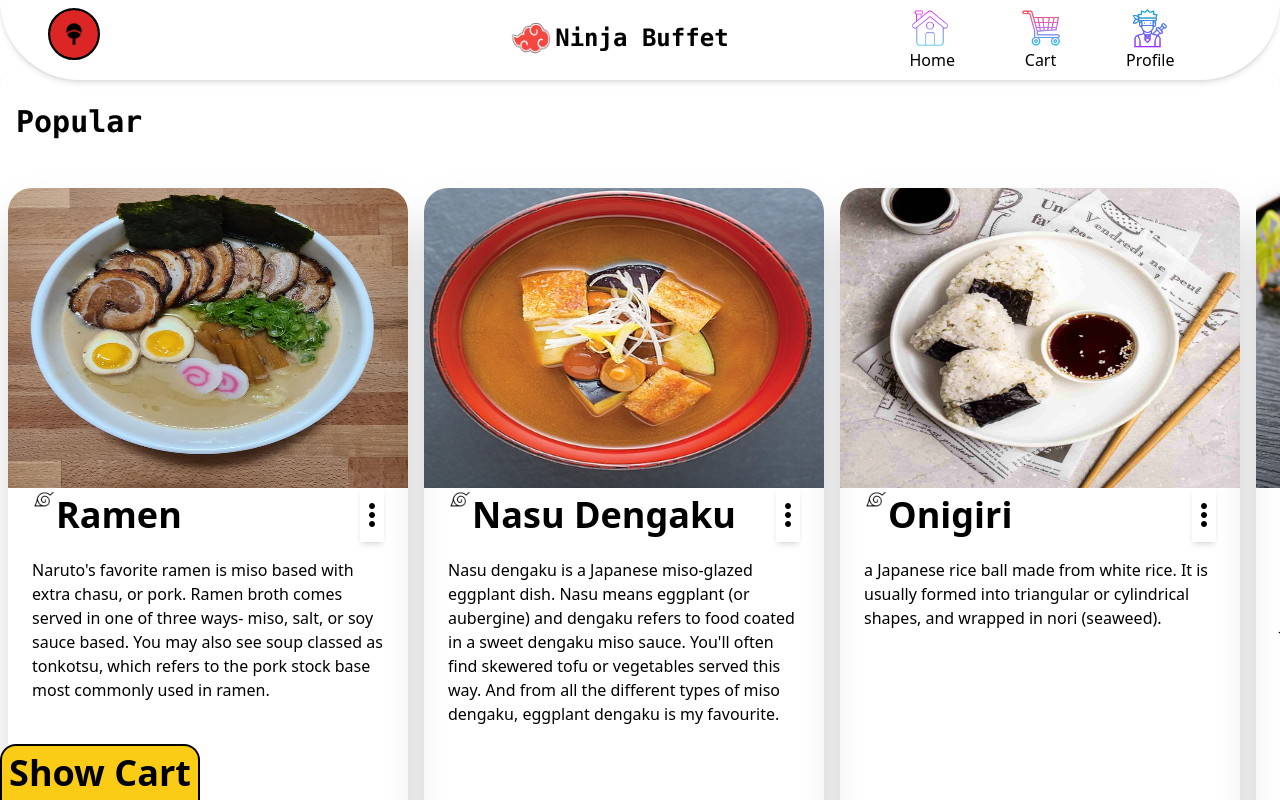
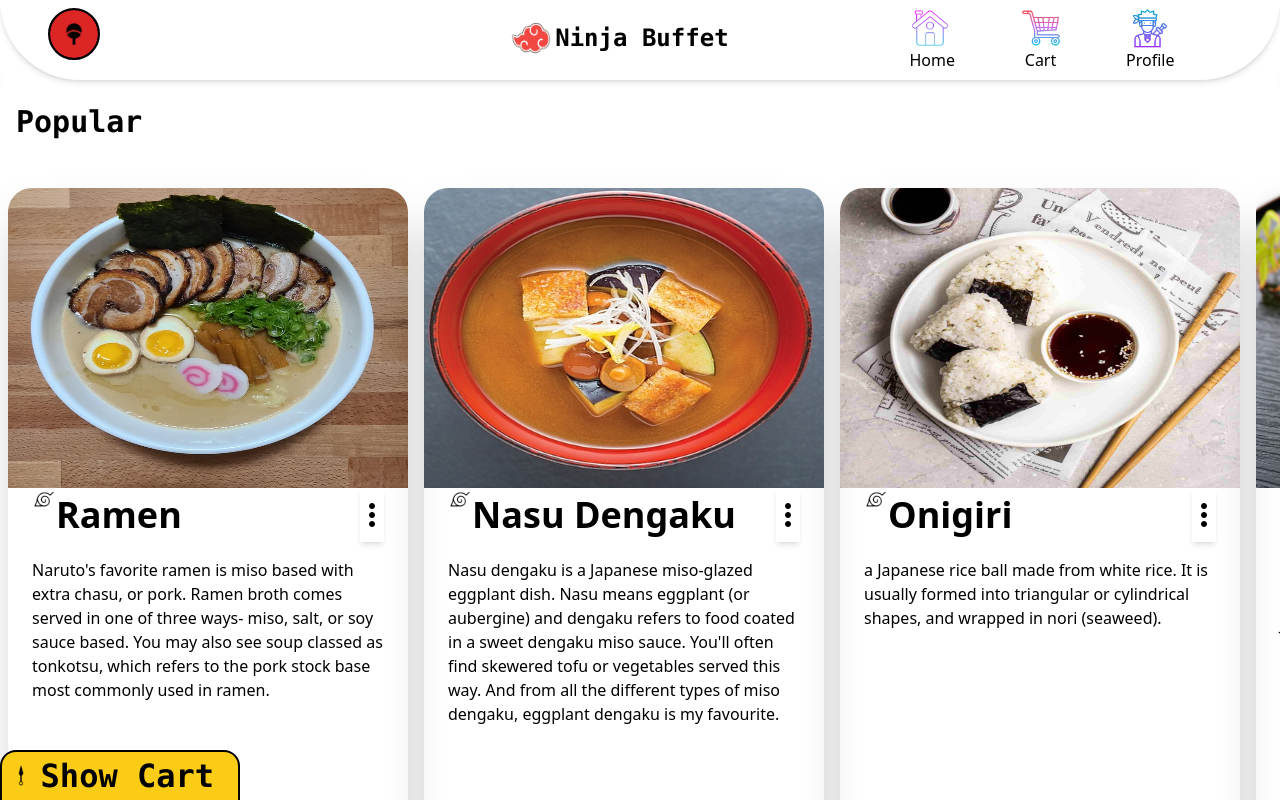
Before and after one commit to ErfanGh83/fastfood, a React (Vite) app: page / in a window 1280 px wide. Shown: the top 800 px of the page. Built offline with nearby package versions, Linux system fonts and the light colour scheme.

Commit message:
added icons to show/hide cart button

```diff
--- a/src/App.tsx
+++ b/src/App.tsx
@@ -20,9 +20,9 @@ function App() {
         <Header/>
         <Container/>
         <div className={`w-full bottom-0 left-0 h-fit fixed mt-12`}>
-          <button className='w-[200px] rounded-t-2xl mx-auto text-[36px] border-t-2 border-x-2 border-x-black border-t-black text-center font-semibold bg-yellow-400' onClick={toggleCart}>{isExpanded? "Hide Cart" : "Show Cart"}</button>
-          <div className={`${
-          isExpanded? "block" : "hidden"  }`}>
+          <button className='w-[240px] rounded-t-2xl font-mono mx-auto text-[32px] border-t-2 border-x-2 border-x-black border-t-black text-center font-semibold bg-yellow-400' onClick={toggleCart}>{isExpanded? <div className='flex felx-row items-center '><img className='w-8 h-6 m-auto' src='/src/assets/icons/kunai-down-icon.png'/><p className='mr-6'>Hide Cart</p></div> : <div className='flex felx-row'><img className='w-6 h-6 m-auto' src='/src/assets/icons/kunai-up-icon.png'/><p className='mr-6'>Show Cart</p></div>}</button>
+          <div className={`h-fit transition-all duration-300 ease-in-out ${
+          isExpanded? "max-h-[1000px]" : "max-h-[0px]"  }`}>
             <Cart/>
           </div>
         </div>
```
Also changed, not shown: src/assets/icons/kunai-down-icon.png (added), src/assets/icons/kunai-up-icon.png (added).
